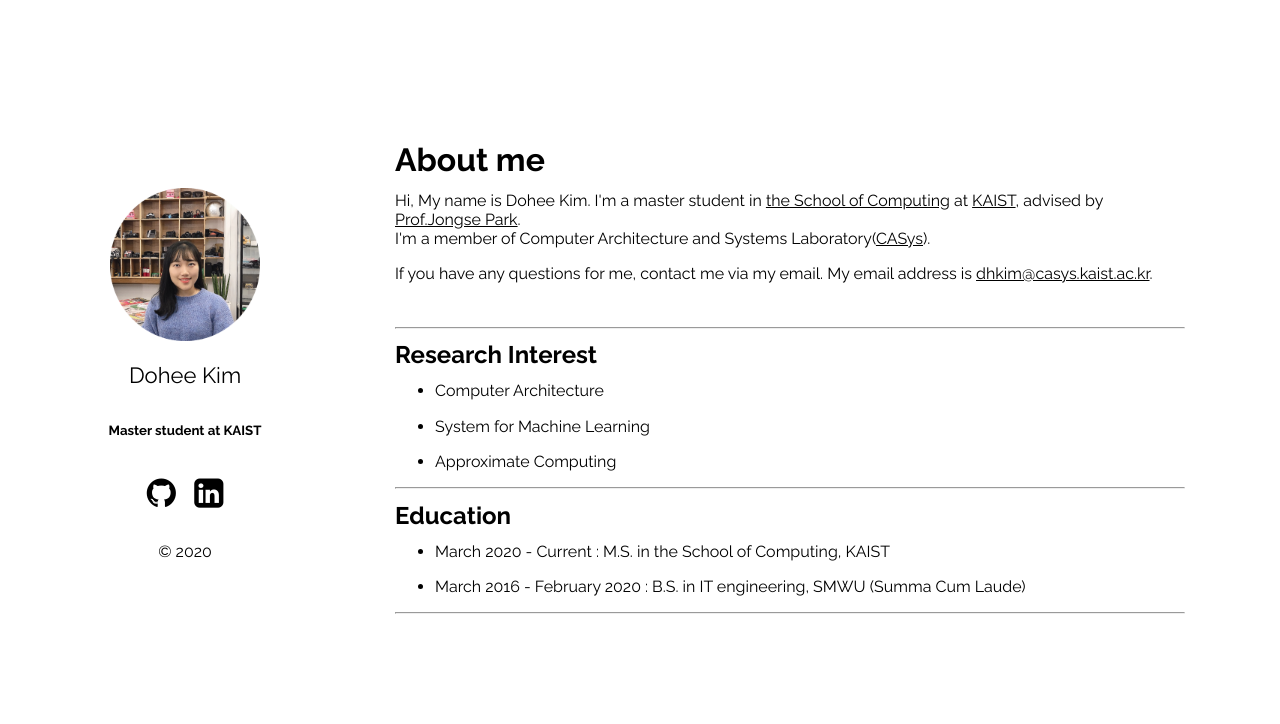
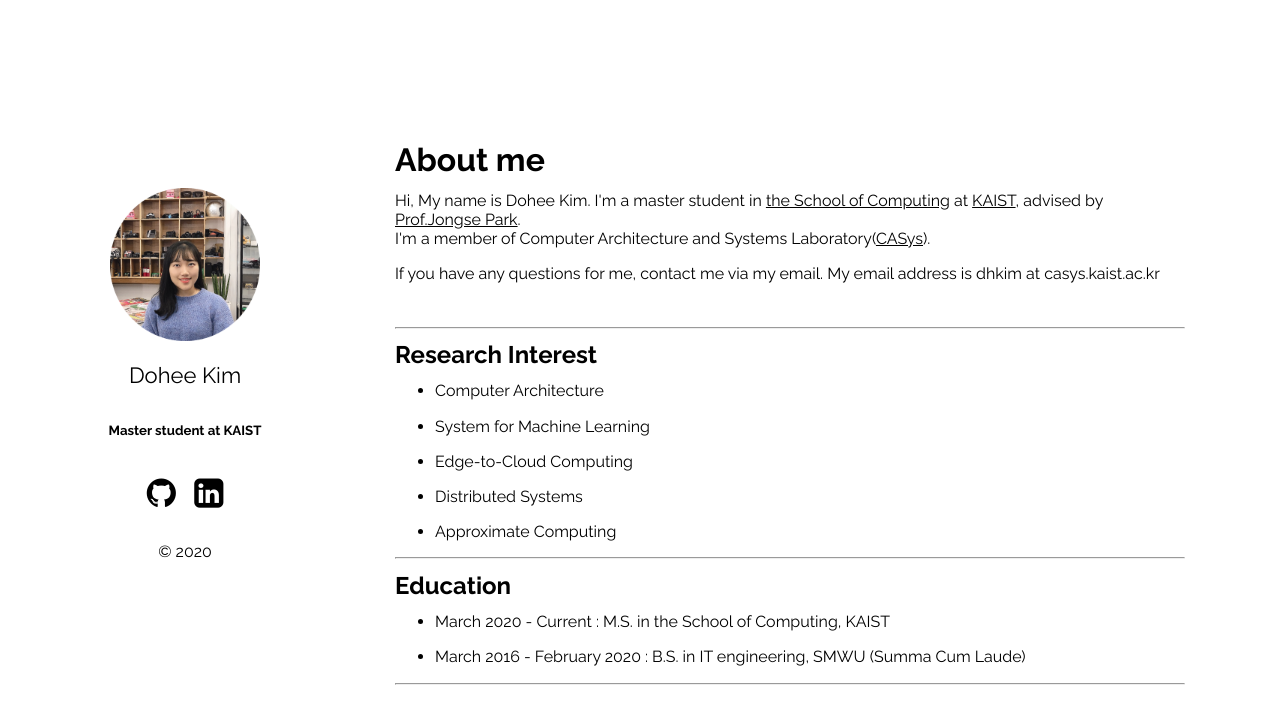
Before and after one commit to kdheejb7/kdheejb7.github.io, a Jekyll site: the page built from index.md, in a window 1280 px wide. Shown: the top 724 px of the page. Built offline with Jekyll 4.4.1, drawn with Linux system fonts in a browser that asks for light colours.

Commit message:
modify email

```diff
--- a/_layouts/default.html
+++ b/_layouts/default.html
@@ -65,12 +65,14 @@
         <!-- {{ content }} -->
 	<div id="mainmargin">
 	<h1> About me </h1>
-	<p> Hi, My name is Dohee Kim. I'm a master student in <a href="https://cs.kaist.ac.kr">the School of Computing</a> at <a href="https://www.kaist.ac.kr/html/kr/index.html">KAIST</a>, advised by <a href="https://jongse-park.github.io">Prof.Jongse Park</a>. </br> I'm a member of Computer Architecture and Systems Laboratory(<a href="http://casys.kaist.ac.kr/">CASys</a>). </p><p> If you have any questions for me, contact me via my email. My email address is <a href="mailto:dhkim@casys.kaist.ac.kr">dhkim@casys.kaist.ac.kr</a>.</p>
+	<p> Hi, My name is Dohee Kim. I'm a master student in <a href="https://cs.kaist.ac.kr">the School of Computing</a> at <a href="https://www.kaist.ac.kr/html/kr/index.html">KAIST</a>, advised by <a href="https://jongse-park.github.io">Prof.Jongse Park</a>. </br> I'm a member of Computer Architecture and Systems Laboratory(<a href="http://casys.kaist.ac.kr/">CASys</a>). </p><p> If you have any questions for me, contact me via my email. My email address is dhkim at casys.kaist.ac.kr</p>
         </br>
 	<hr/>
 	<h2> Research Interest </h2>
 	<p> <ul><li> Computer Architecture </li> </p>
 		<p> <li> System for Machine Learning </li> </p>
+		<p> <li> Edge-to-Cloud Computing </li> </p>
+		<p> <li> Distributed Systems </li> </p>
 		<p> <li> Approximate Computing </li> </ul> </p>
 	<hr/>
 	<h2> Education </h2>
```
